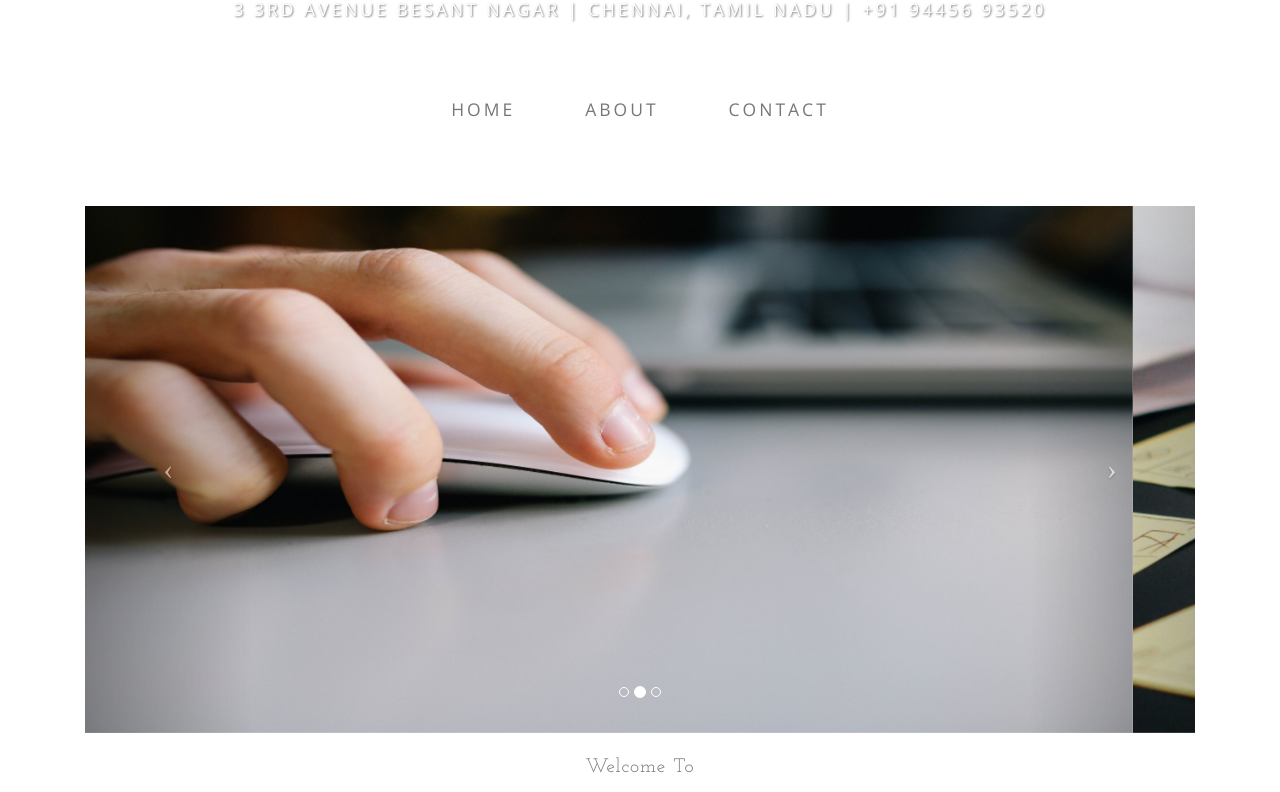
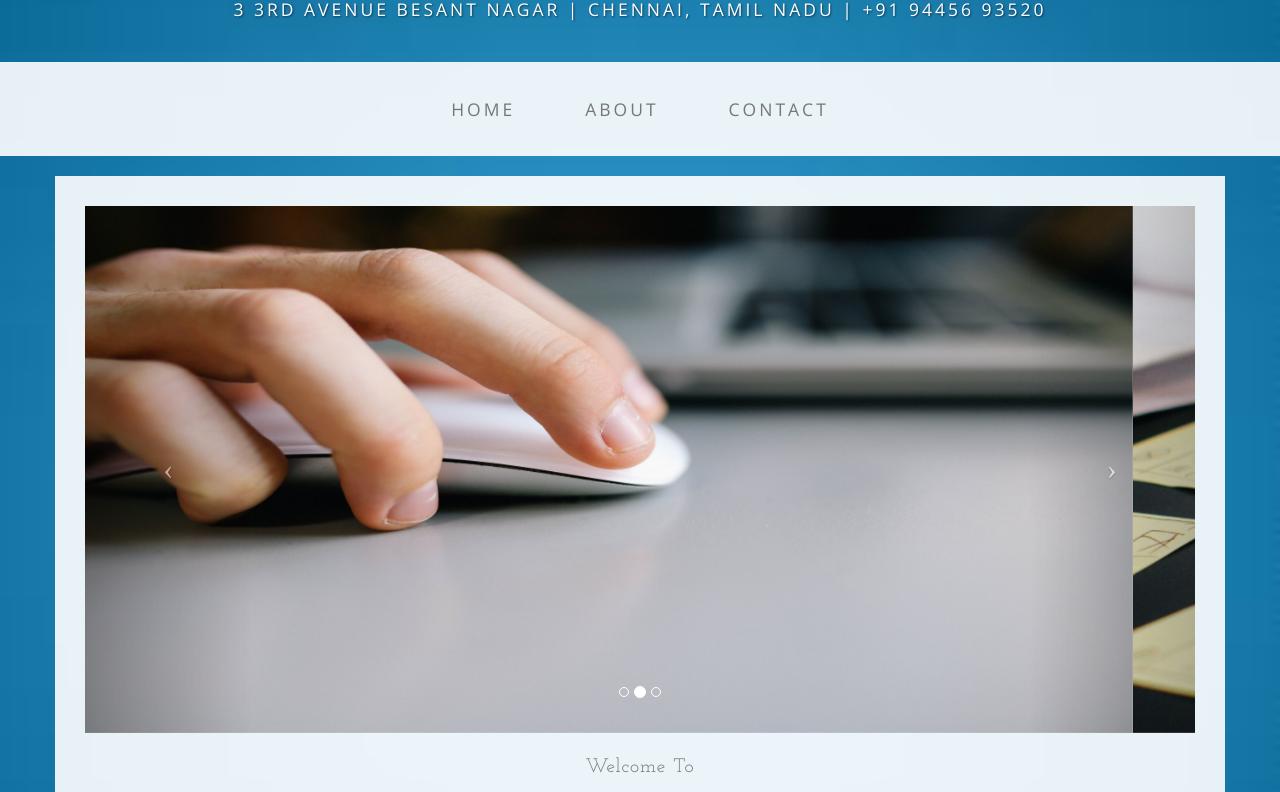
Before and after one commit to springfieldindia/springfieldindia.github.io, a plain HTML site: page index.html in a window 1280 px wide. Shown: the part 131-923 px from the top of the page. Drawn offline with nearby package versions, Linux system fonts and the light colour scheme.

Commit message:
Adding the missed background image

```diff
--- a/css/spring-field-india.css
+++ b/css/spring-field-india.css
@@ -6,7 +6,7 @@
 
 body {
     font-family: "Open Sans","Helvetica Neue",Helvetica,Arial,sans-serif;
-    background: url('/home/adi/Downloads/bg3.jpg') no-repeat center center fixed;
+    background: url('../img/bg3.jpg') no-repeat center center fixed;
     -webkit-background-size: cover;
     -moz-background-size: cover;
     background-size: cover;
```
Also changed, not shown: img/bg3.jpg (added).
